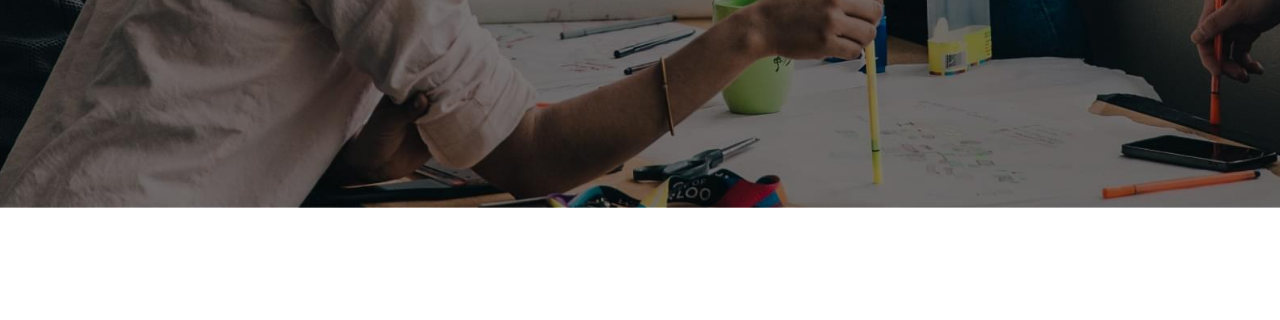
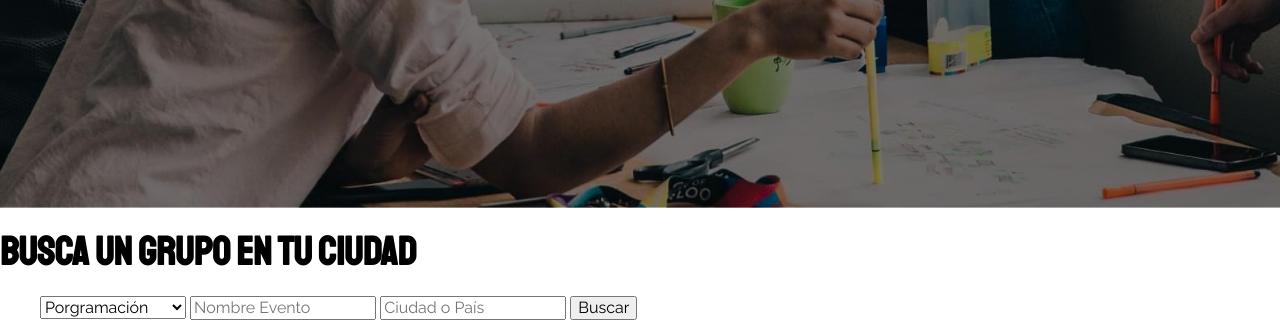
Before and after one commit to LuisMarioSolano/meeti, a website: page index.html in a window 1280 px wide. Shown: the part 524-844 px from the top of the page. Before the commit the page ends 800 px from the top, so only its background shows below. Drawn offline with Linux system fonts and the light colour scheme.

Commit message:
Update index.html: add elements for .busqueda

```diff
--- a/index.html
+++ b/index.html
@@ -37,5 +37,31 @@
       </h1>
       <a class="hero__enlace" href="#">Obtener una cuenta</a>
     </section>
+
+    <section class="busqueda">
+      <h2 class="busqueda__heading">Busca un grupo en tu ciudad</h2>
+      <div class="contenedor">
+        <form class="formulario">
+          <select class="formulario__campo">
+            <option>Porgramación</option>
+            <option>Diseño</option>
+            <option>Negocios</option>
+            <option>Moda</option>
+            <option>Ejercicio y salud</option>
+            <option>Fotografía</option>
+            <option>Comida</option>
+            <option>Diseño Interior</option>
+            <option>Café</option>
+            <option>Cine</option>
+            <option>Libros</option>
+            <option>Emprendimiento</option>
+          </select>
+
+          <input class="formulario__campo" type="text" placeholder="Nombre Evento">
+          <input class="formulario__campo" type="text" placeholder="Ciudad o País">
+          <input class="formulario__submit" type="submit" value="Buscar">
+        </form>
+      </div>
+    </section>
   </body>
 </html>
```
